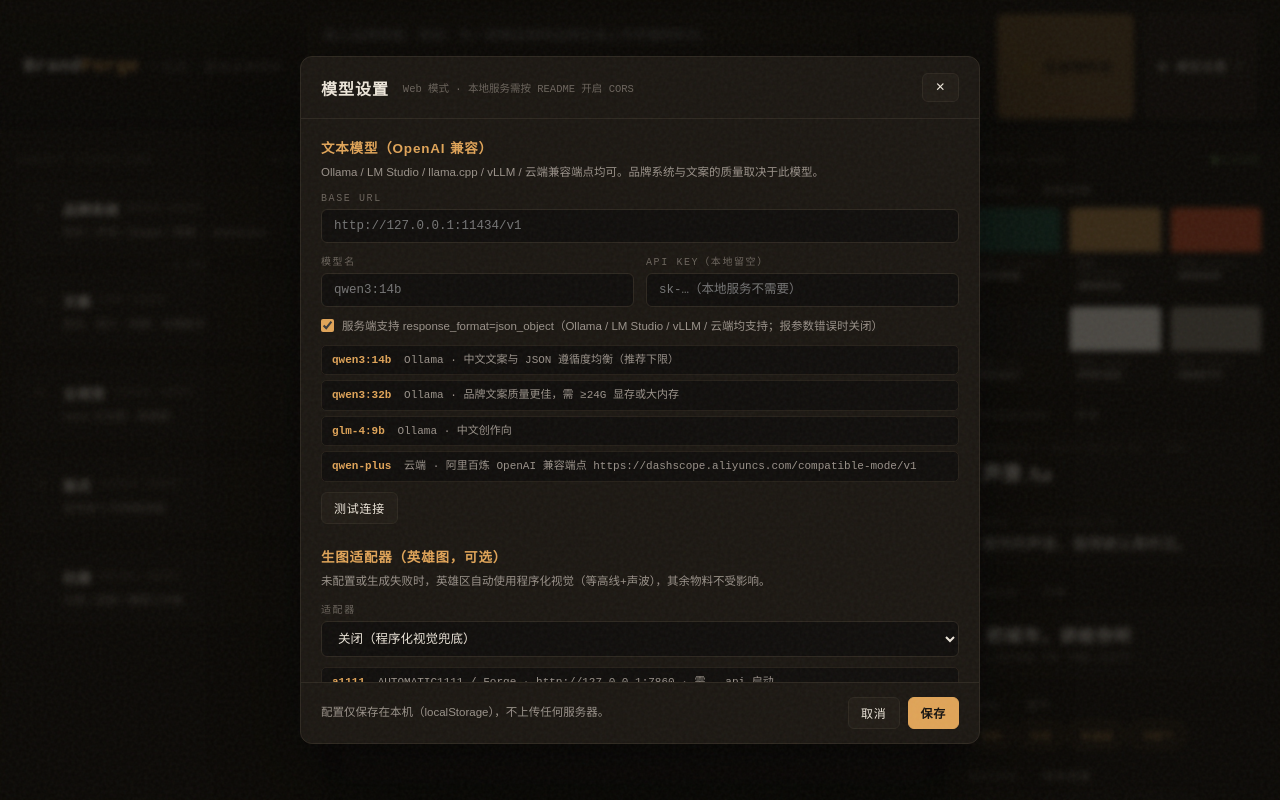
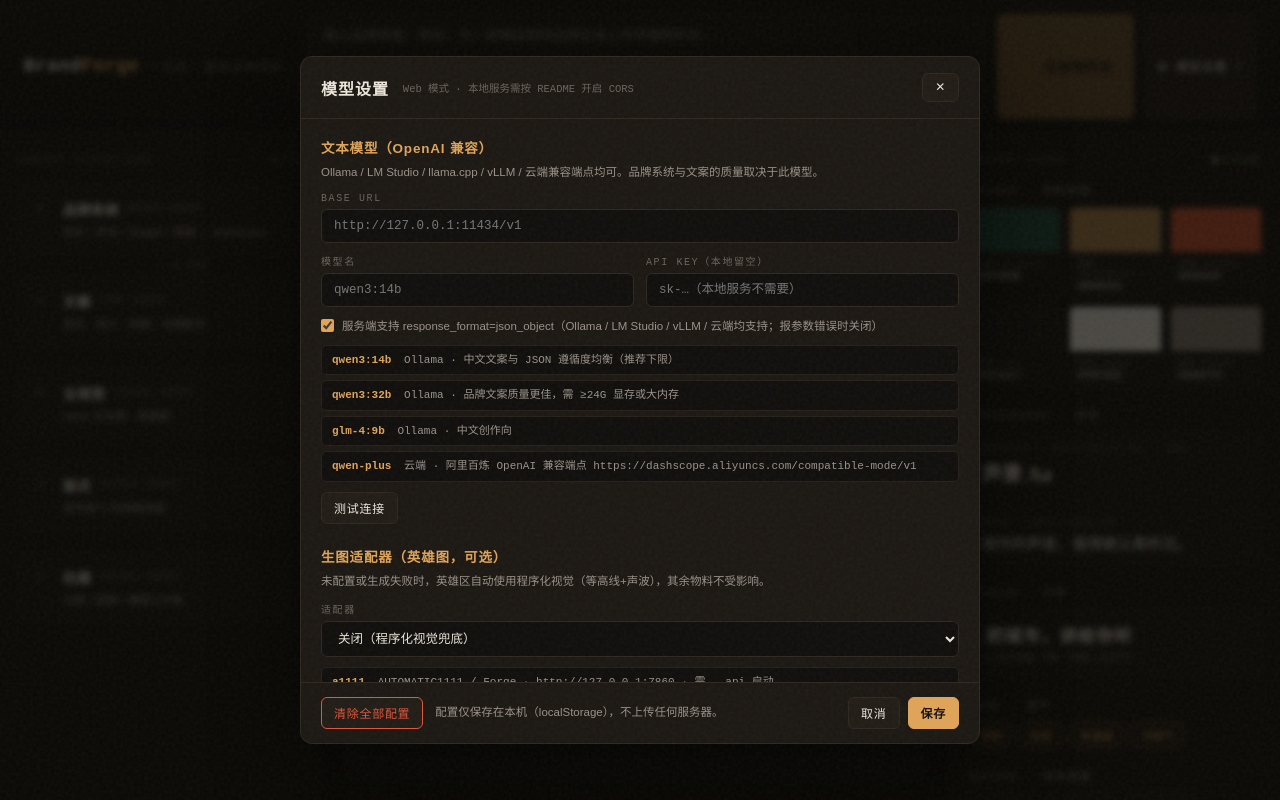
Before and after one commit to coolhfei/BloomPen, a React (Vite) app: page / in a window 1280 px wide. Both pictures are taken after a click on the button "模型设置". Built offline with nearby package versions, Linux system fonts and the light colour scheme.

Commit message:
feat: 设置页新增「清除全部配置」一键删除本机模型 Key（localStorage）；README 补充 Key 存储说明

```diff
--- a/src/App.tsx
+++ b/src/App.tsx
@@ -7,7 +7,7 @@ import { ProductStrip } from './components/ProductStrip'
 import { DEMO_BRIEFS, DEMO_RESULT } from './lib/demoData'
 import { editBrandTokens, genBrand, genCopy, genHero, optimizeBrief, runPipeline } from './lib/orchestrator'
 import { applyBrand } from './lib/tokens'
-import { llmReady, loadSettings, saveSettings } from './lib/providers/config'
+import { clearSettings, llmReady, loadSettings, saveSettings } from './lib/providers/config'
 import type { AppSettings } from './lib/providers/types'
 import type { AgentEvent, AgentId, GenResult, ProductImage } from './lib/types'
 
@@ -284,6 +284,10 @@ export default function App() {
             saveSettings(s)
             toast('模型配置已保存到本机')
           }}
+          onClear={() => {
+            setSettings(clearSettings())
+            toast('已清除全部模型配置（含 API Key）')
+          }}
           onClose={() => setSettingsOpen(false)}
         />
       )}
--- a/src/components/SettingsModal.tsx
+++ b/src/components/SettingsModal.tsx
@@ -7,6 +7,8 @@ import { isDesktop } from '../lib/providers/transport'
 interface Props {
   initial: AppSettings
   onSave: (s: AppSettings) => void
+  /** 清除本机全部配置（含 Key） */
+  onClear: () => void
   onClose: () => void
 }
 
@@ -18,7 +20,7 @@ const IMAGE_KINDS: { id: ImageKind; label: string }[] = [
   { id: 'openai-images', label: 'OpenAI 兼容 images' },
 ]
 
-export function SettingsModal({ initial, onSave, onClose }: Props) {
+export function SettingsModal({ initial, onSave, onClear, onClose }: Props) {
   const [draft, setDraft] = useState<AppSettings>(structuredClone(initial))
   const [llmMsg, setLlmMsg] = useState<{ text: string; err?: boolean } | null>(null)
   const [imgMsg, setImgMsg] = useState<{ text: string; err?: boolean } | null>(null)
@@ -186,6 +188,17 @@ export function SettingsModal({ initial, onSave, onClose }: Props) {
         </div>
 
         <footer className="modal-foot">
+          <button
+            className="btn btn-sm btn-danger"
+            onClick={() => {
+              if (window.confirm('确定清除本机全部模型配置（含 API Key）？此操作不可撤销。')) {
+                onClear()
+                onClose()
+              }
+            }}
+          >
+            清除全部配置
+          </button>
           <span className="set-hint">配置仅保存在本机（localStorage），不上传任何服务器。</span>
           <div className="modal-actions">
             <button className="btn btn-sm" onClick={onClose}>
--- a/src/global.css
+++ b/src/global.css
@@ -154,6 +154,11 @@ body::after {
 .btn-danger {
   border-color: var(--vermillion);
   color: var(--vermillion);
+}
+.btn-danger:hover:not(:disabled) {
+  border-color: var(--vermillion);
+  color: var(--vermillion);
+  background: color-mix(in srgb, var(--vermillion) 10%, transparent);
 }
 .btn-sm {
   padding: 6px 12px;
--- a/src/lib/providers/config.ts
+++ b/src/lib/providers/config.ts
@@ -20,6 +20,12 @@ export function saveSettings(s: AppSettings): void {
   localStorage.setItem(KEY, JSON.stringify(s))
 }
 
+/** 清除本机全部模型配置（含 API Key）；返回全新默认配置 */
+export function clearSettings(): AppSettings {
+  localStorage.removeItem(KEY)
+  return structuredClone(DEFAULT_SETTINGS)
+}
+
 export function llmReady(s: AppSettings): boolean {
   return !!s.llm.baseURL.trim() && !!s.llm.model.trim()
 }
```
Also changed, not shown: 1 other file (tests, documents, lock files or other folders).
